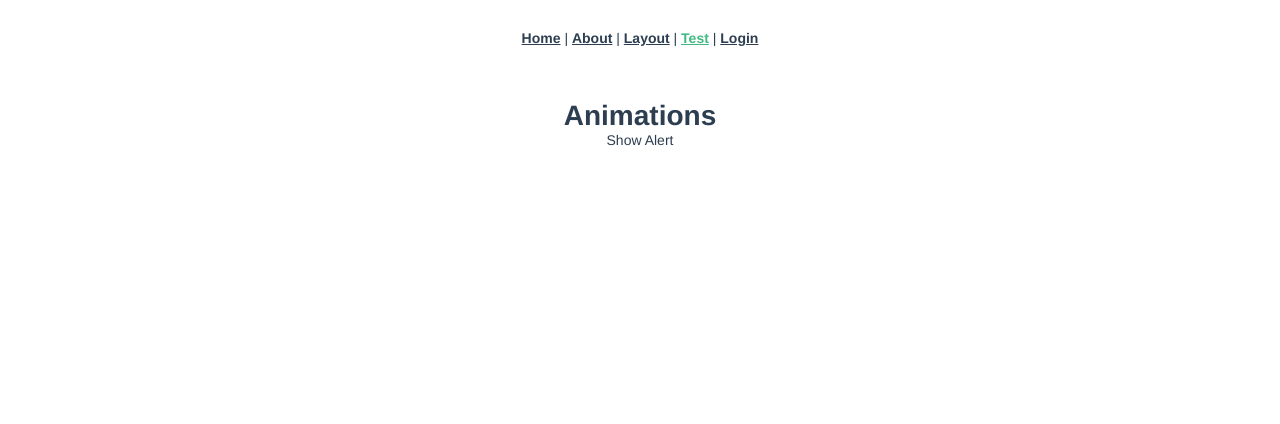
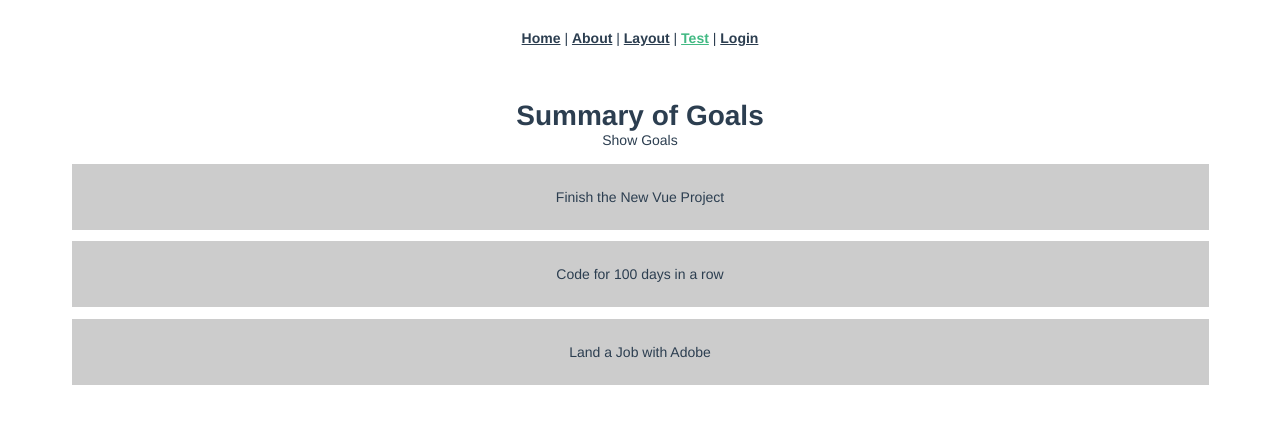
Before and after one commit to jamesdesigns/jhooper-final-vue, a Vue app: page /#/test in a window 1280 px wide. Shown: the top 424 px of the page. Built offline with nearby package versions, Linux system fonts and the light colour scheme.

Commit message:
Clean up the Test page

```diff
--- a/src/components/HelloWorld.vue
+++ b/src/components/HelloWorld.vue
@@ -2,12 +2,10 @@
   <div class="hello">
     <h1>{{ msg }}</h1>
     <p>
-      Set new goals and become more productive and feel good about your accomplishments.
+      Set new goals and become more productive.
     </p>
 
-   <p>
-     Create more goals and help get more work done, by using this simple to use Goal Setter.
-    </p>
+
   </div>
 </template>
 
--- a/src/views/Test.vue
+++ b/src/views/Test.vue
@@ -2,20 +2,20 @@
   <div class="container">
       <div class="row">
 
-              <h1>Animations</h1>
+              <h1>Summary of Goals</h1>
 
 
-              <button @click="show = !show">Show Alert</button>
+              <button @click="show = !show">Show Goals</button>
               <br><br>
 
 
               <transition name="fade">
-              <div class="box" v-if="show">This is some Info</div>
+              <div class="box" v-if="show">Finish the New Vue Project</div>
               </transition>
 
 
               <transition name="slide" type="animation">
-              <div class="box" v-if="show">This is some Info</div>
+              <div class="box" v-if="show">Code for 100 days in a row</div>
               </transition>
 
 
@@ -24,13 +24,19 @@
               enter-active-class="animated fadeIn"
               leave-active-class="animated shake"
               >
-              <div class="box" v-if="show">This is some Info</div>
+              <div class="box" v-if="show">Land a Job with Adobe</div>
               </transition>
           </div>
   </div>
 </template>
 <script>
-
+  export default {
+      data() {
+          return {
+              show: true
+          }
+      }
+}
 </script>
 <style>
 .box {
```
